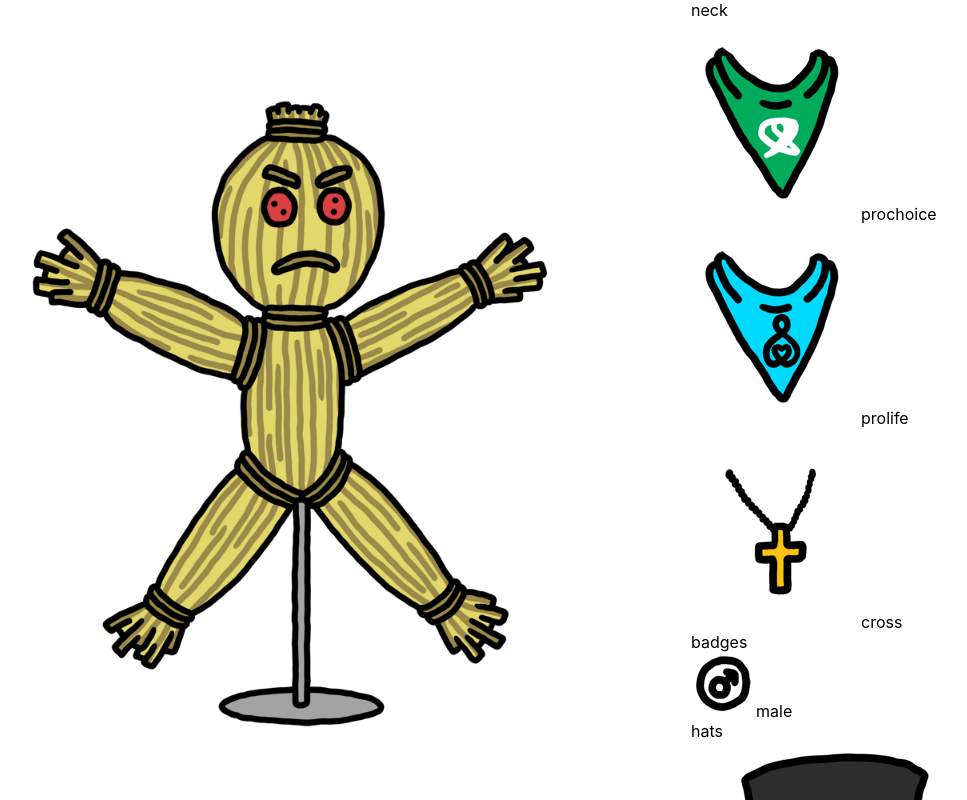
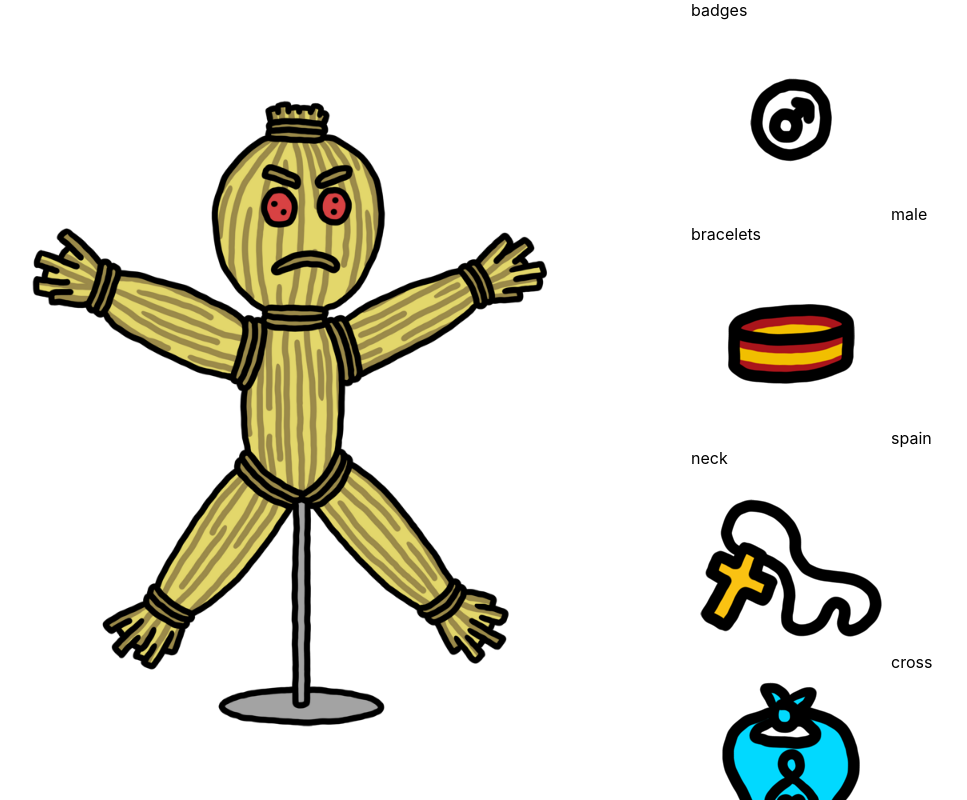
Before and after one commit to progredemente/strawman, a React (Create React App) app: page / in a window 1280 px wide. Shown: the top 800 px of the page, without its empty margins (109-1076 px from the left). Built offline with nearby package versions, Linux system fonts and the light colour scheme.

Commit message:
Thumbnails added

```diff
--- a/src/Garment.js
+++ b/src/Garment.js
@@ -9,6 +9,7 @@ export default class Garment {
         this.origin = new ImageCropping(origin);
         this.destination = new ImageCropping(destination);
         this.order = destination.z;
+        this.thumbnail = new ImageCropping(origin.t)
     }
 
 }
--- a/src/GarmentComponent.js
+++ b/src/GarmentComponent.js
@@ -14,10 +14,10 @@ class GarmentComponent extends Component{
                 <img
                     src='./merge.png'
                     style={{
-                        "--x": `${this.props.garment.origin.x}px`,
-                        "--y": `${this.props.garment.origin.y}px`,
-                        "--w": `${this.props.garment.origin.w}px`,
-                        "--h": `${this.props.garment.origin.h}px`
+                        "--x": `${this.props.garment.thumbnail.x}px`,
+                        "--y": `${this.props.garment.thumbnail.y}px`,
+                        "--w": `${this.props.garment.thumbnail.w}px`,
+                        "--h": `${this.props.garment.thumbnail.h}px`
                     }}
                     alt={this.props.garment.name}
                 />
```
Also changed, not shown: src/merge.json (+1 -1 lines), public/merge.png.
